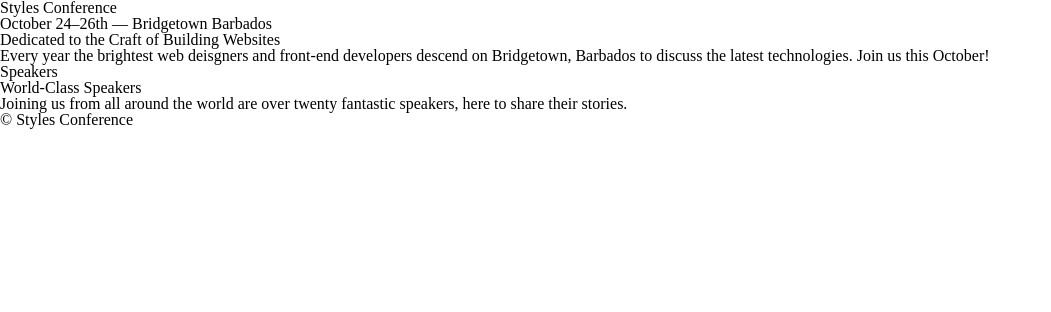
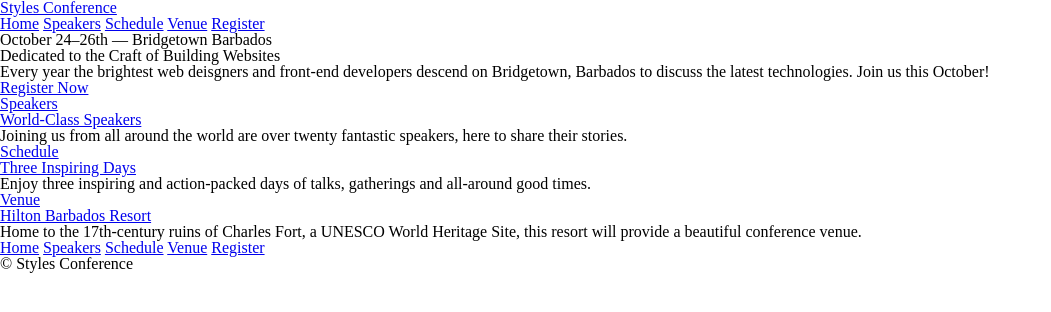
Before and after one commit to doriquinnn/conference-website, a plain HTML site: page index.html in a window 1280 px wide. Shown: the whole page, without its empty margins (0-1051 px from the left). Drawn offline with Linux system fonts and the light colour scheme.

Commit message:
added html files

```diff
--- a/index.html
+++ b/index.html
@@ -8,7 +8,16 @@
   </head>
   <body>
     <header>
-      <h1>Styles Conference</h1>
+      <h1>
+        <a href="index.html">Styles Conference</a>
+      </h1>
+      <nav>
+        <a href="index.html">Home</a>
+        <a href="speakers.html">Speakers</a>
+        <a href="schedule.html">Schedule</a>
+        <a href="venue.html">Venue</a>
+        <a href="register.html">Register</a>
+      </nav>
       <h3>October 24&ndash;26th &mdash; Bridgetown Barbados</h3>
     </header>
     <section>
@@ -18,19 +27,49 @@
         on Bridgetown, Barbados to discuss the latest technologies. Join us this
         October!
       </p>
+      <a href="register.html">Register Now</a>
     </section>
 
     <section>
       <section>
-        <h5>Speakers</h5>
-        <h3>World-Class Speakers</h3>
+        <a href="speakers.html">
+          <h5>Speakers</h5>
+          <h3>World-Class Speakers</h3>
+        </a>
         <p>
           Joining us from all around the world are over twenty fantastic
           speakers, here to share their stories.
         </p>
       </section>
+      <section>
+        <a href="schedule.html">
+          <h5>Schedule</h5>
+          <h3>Three Inspiring Days</h3>
+        </a>
+        <p>
+          Enjoy three inspiring and action-packed days of talks, gatherings and
+          all-around good times.
+        </p>
+      </section>
+      <section>
+        <a href="venue.html">
+          <h5>Venue</h5>
+          <h3>Hilton Barbados Resort</h3>
+        </a>
+        <p>
+          Home to the 17th-century ruins of Charles Fort, a UNESCO World
+          Heritage Site, this resort will provide a beautiful conference venue.
+        </p>
+      </section>
     </section>
     <footer>
+      <nav>
+        <a href="index.html">Home</a>
+        <a href="speakers.html">Speakers</a>
+        <a href="schedule.html">Schedule</a>
+        <a href="venue.html">Venue</a>
+        <a href="register.html">Register</a>
+      </nav>
       <small>&copy; Styles Conference</small>
     </footer>
   </body>
```
Also changed, not shown: register.html (added, +35 -0 lines), schedule.html (added, +35 -0 lines), speakers.html (added, +35 -0 lines), venue.html (added, +35 -0 lines).
